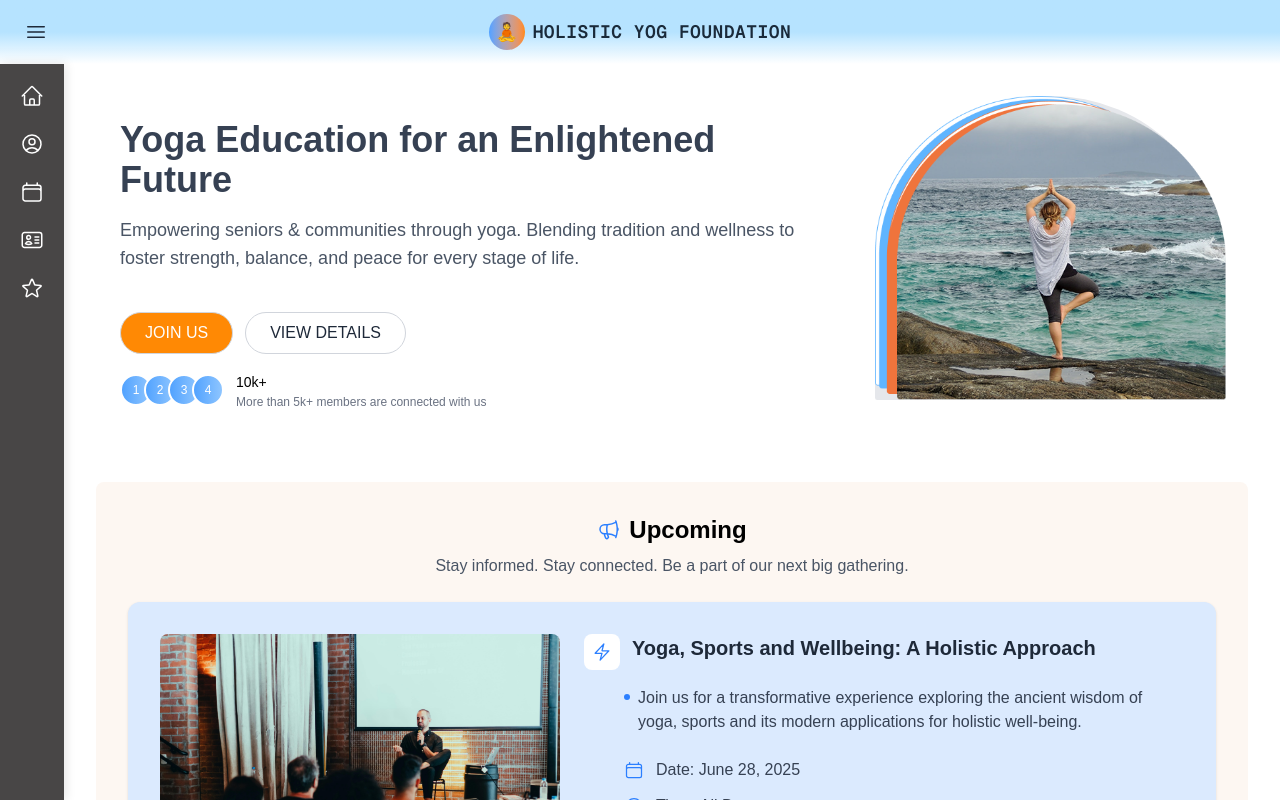
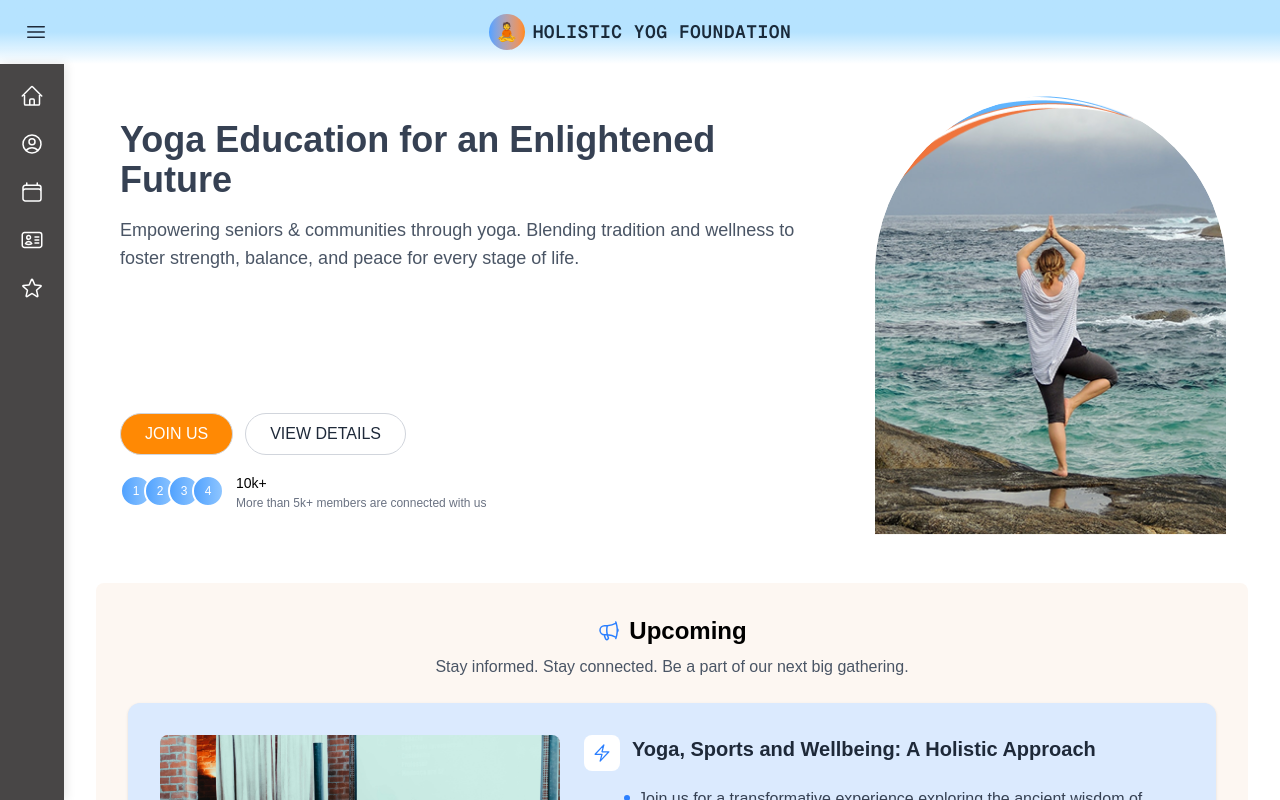
Before and after one commit to Soham1250/holistic-yog-foundation, a Next.js app: page / in a window 1280 px wide. Shown: the top 800 px of the page. Built offline with nearby package versions, Linux system fonts and the light colour scheme.

Commit message:
Fix : Image overflow

```diff
--- a/src/components/Footer.jsx
+++ b/src/components/Footer.jsx
@@ -18,14 +18,14 @@
               <svg className="w-5 h-5 mr-2" fill="none" stroke="currentColor" viewBox="0 0 24 24" xmlns="http://www.w3.org/2000/svg">
                 <path strokeLinecap="round" strokeLinejoin="round" strokeWidth="2" d="M3 5a2 2 0 012-2h3.28a1 1 0 01.948.684l1.498 4.493a1 1 0 01-.502 1.21l-2.257 1.13a11.042 11.042 0 005.516 5.516l1.13-2.257a1 1 0 011.21-.502l4.493 1.498a1 1 0 01.684.949V19a2 2 0 01-2 2h-1C9.716 21 3 14.284 3 6V5z"></path>
               </svg>
-              <span className="text-sm">0123456789</span>
+              <span className="text-sm">9820596638</span>
             </div>
 
             <div className="flex items-center">
               <svg className="w-5 h-5 mr-2" fill="none" stroke="currentColor" viewBox="0 0 24 24" xmlns="http://www.w3.org/2000/svg">
                 <path strokeLinecap="round" strokeLinejoin="round" strokeWidth="2" d="M3 8l7.89 5.26a2 2 0 002.22 0L21 8M5 19h14a2 2 0 002-2V7a2 2 0 00-2-2H5a2 2 0 00-2 2v10a2 2 0 002 2z"></path>
               </svg>
-              <span className="text-sm">holisticyogfoundation.gmail.com</span>
+              <span className="text-sm">holisticyog09@gmail.com</span>
             </div>
           </div>
 
--- a/src/components/sections/ImagesSection.jsx
+++ b/src/components/sections/ImagesSection.jsx
@@ -20,19 +20,17 @@
   images = defaultImages
 }) => {
   return (
-    <div className="flex top-[100px] left-[1078px] w-[351.56px] h-[304.04px] rounded-tl-[300px] rounded-tr-[300px] rounded-br-[4px] rounded-bl-[4px] bg-gray-200">
-      <Image
-        src={images[0].src}
-        alt={images[0].alt}
-        width={491.5605163574219}
-        height={444.03692626953125}
-        top={174}
-        left={878}
-        border-top-left-radius={300}
-        border-top-right-radius={300}
-        border-bottom-right-radius={4}
-        border-bottom-left-radius={4}
-      />
+    <div className="relative w-full max-w-[351px] h-auto mx-auto md:mx-0">
+      <div className="relative w-full pb-[125%] overflow-hidden rounded-t-full">
+        <Image
+          src={images[0].src}
+          alt={images[0].alt}
+          fill
+          sizes="(max-width: 768px) 90vw, 351px"
+          className="object-cover rounded-t-full"
+          priority
+        />
+      </div>
     </div>
   );
 };
--- a/src/components/sections/WhyUsSection.jsx
+++ b/src/components/sections/WhyUsSection.jsx
@@ -34,7 +34,7 @@
   title = "Why Holistic Yog?",
   description = "Our community-driven approach focuses on the complete well-being of body, mind, and spirit through yoga, meditation, and holistic wellness practices.",
   items = defaultItems,
-  phoneNumber = "9723456789"
+  phoneNumber = "9820596638"
 }) => {
   return (
     <div className="bg-[#fdf7f2] rounded-lg p-8">
```
